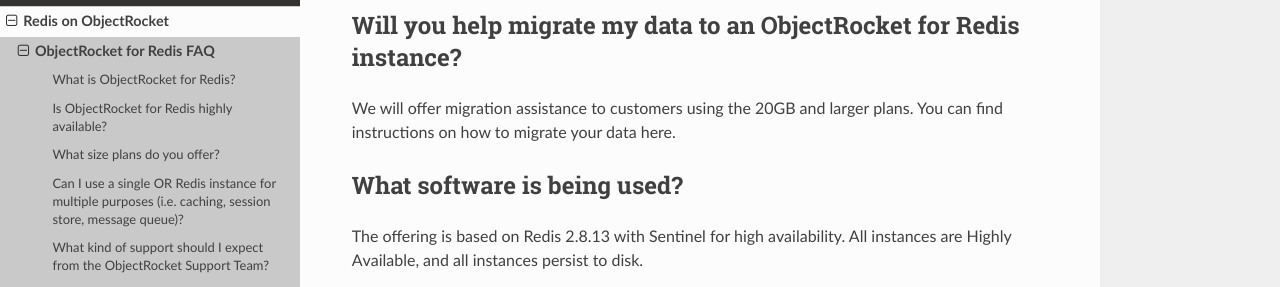
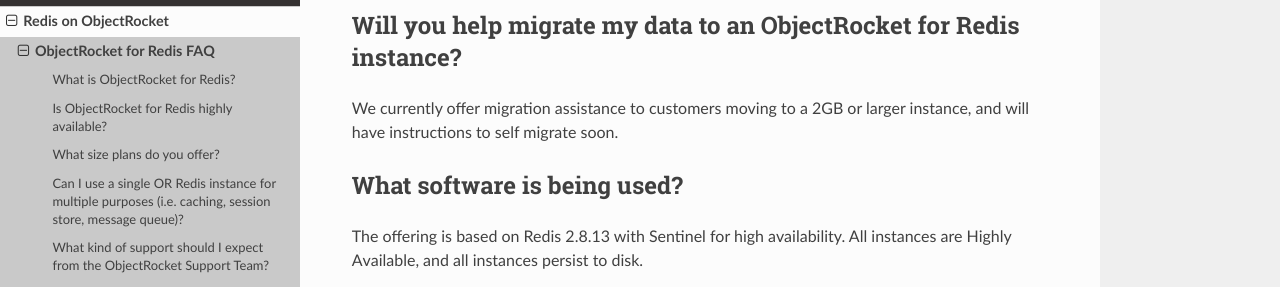
Before and after one commit to zcorleissen/documentation, a Sphinx documentation site: the page built from source/redis_faq.rst, in a window 1280 px wide and 900 px high, scrolled down 864 px. Shown: the part 159-446 px from the top of the window. Built offline with Sphinx 7.4.7 and the Read the Docs theme 2.0.0, drawn with Linux system fonts in a browser that asks for light colours.

Commit message:
Update redis_faq.rst
Removed the non working link to non existent self migration documentation.

```diff
--- a/source/redis_faq.rst
+++ b/source/redis_faq.rst
@@ -34,7 +34,7 @@
 Will you help migrate my data to an ObjectRocket for Redis instance?
 ^^^^^^^^^^^^^^^^^^^^^^^^^^^^^^^^^^^^^^^^^^^^^^^^^^^^^^^^^^^^^^^^^^^^
 
-We will offer migration assistance to customers using the 20GB and larger plans. You can find instructions on how to migrate your data here.
+We currently offer migration assistance to customers moving to a 2GB or larger instance, and will have instructions to self migrate soon.
 
 What software is being used?
 ^^^^^^^^^^^^^^^^^^^^^^^^^^^^
```
